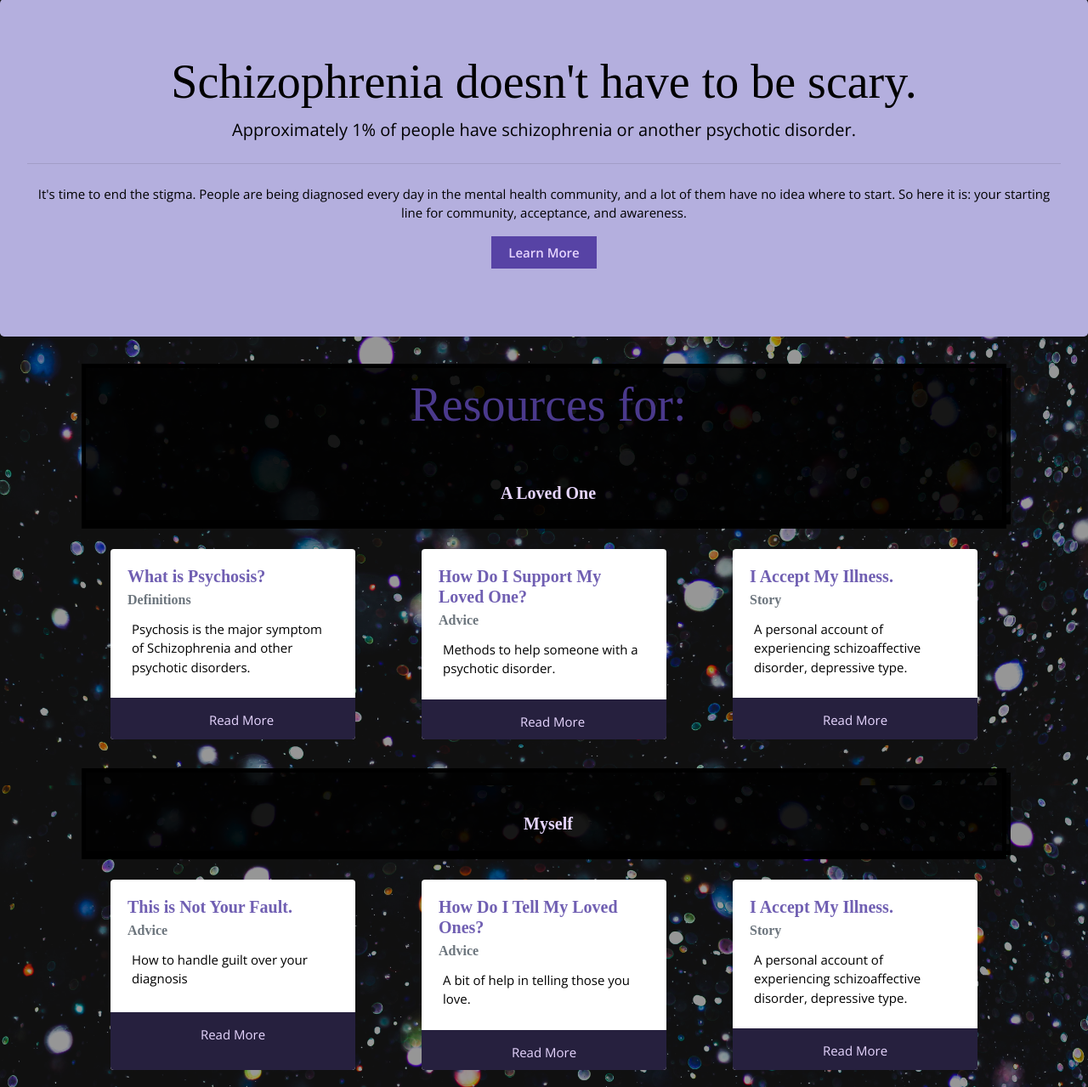
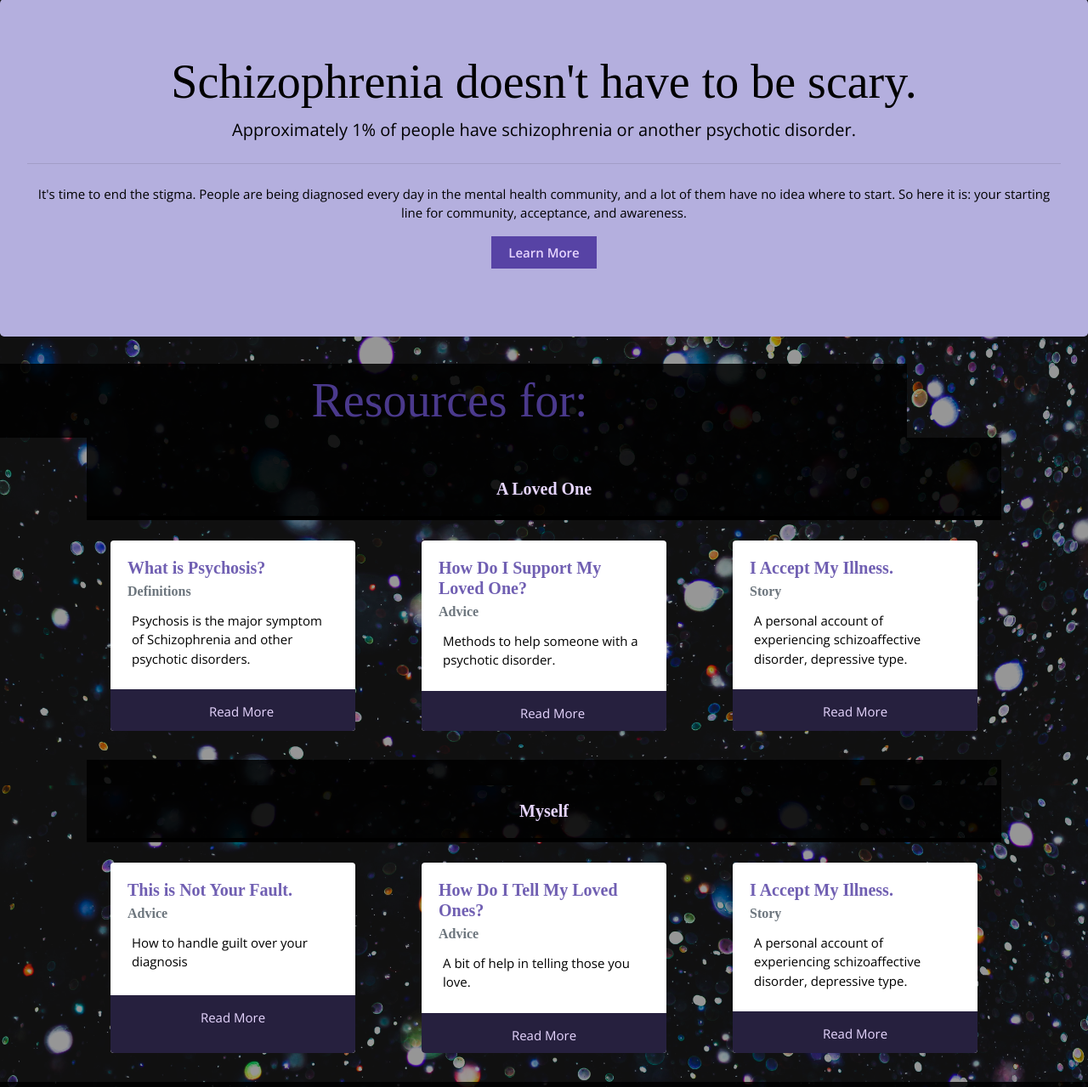
Before and after one commit to alexiams/Schizospec, a PHP site: page /main/home.html in a window 1280 px wide. Shown: the part 100-1379 px from the top of the page at 85% size. Run offline with PHP 8.4, Linux system fonts and the light colour scheme; some web fonts are replaced.

Commit message:
why does this force me to comment?

```diff
--- a/css/style.css
+++ b/css/style.css
@@ -927,9 +927,10 @@ blockquote {
 .low-header {
   background:#000000d9;
   margin:auto;
-  width: 85vw;
+  max-width: 85vw;
+  width: 84vw;
   padding:0px;
-  display:table-cell;
+  display:block;
 
 }
 
@@ -938,7 +939,8 @@ blockquote {
   padding:10px;
   margin-bottom:0px;
   margin:auto;
-  max-width:85vw;
+  max-width: 85vw;
+  width: 84vw;
 
 }
 
@@ -948,8 +950,8 @@ blockquote {
 
 .sub-detail{
   border-bottom: 5px solid #000;
-background: #000000d9;
-  width:85vw;
+  background: #000000d9;
+  width:84vw;
   text-align: center;
   margin:auto;
   padding-bottom: 10px;
@@ -1007,10 +1009,12 @@ background: #000000d9;
   border: 5px solid #000;
   max-width: 85vw;
   margin:auto;
+  display:contents;
 }
 
 .headres {
-  width: 85vw;
+  max-width: 85vw;
+  width:84vw
   margin:auto;
   display:block;
 }
```
